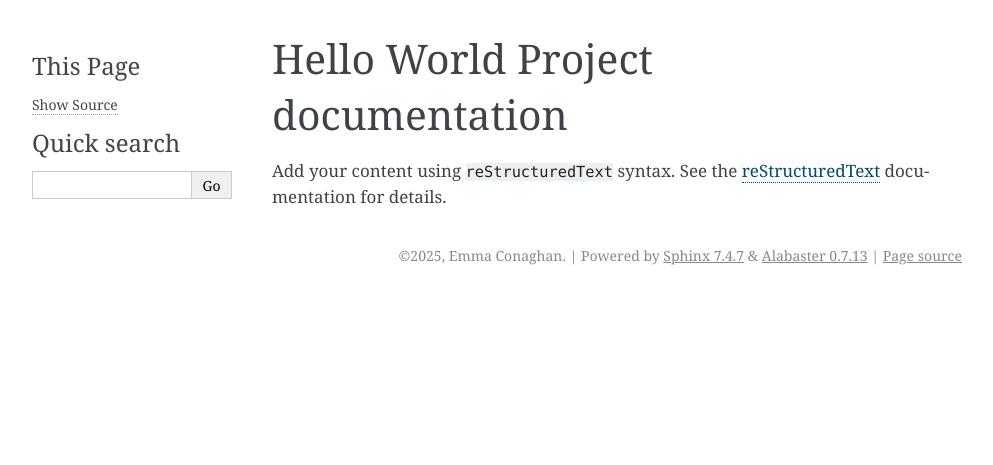
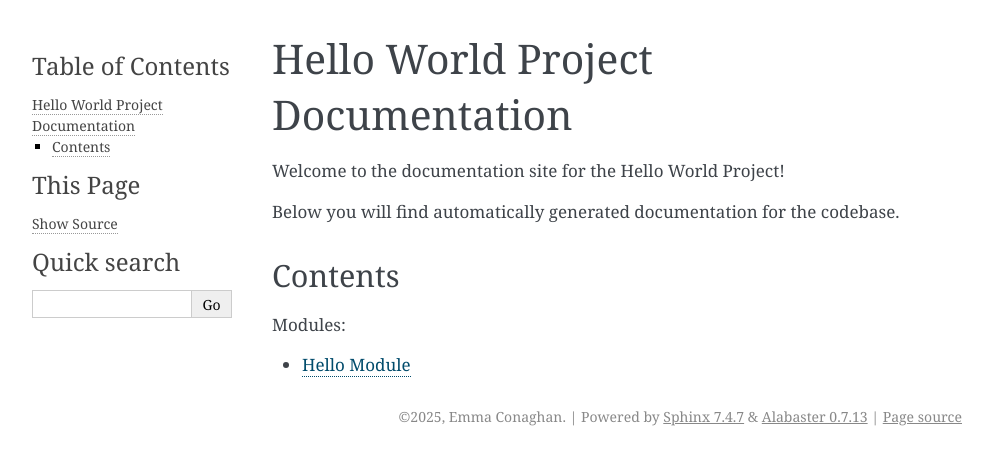
Before and after one commit to emma-conaghan/Hello-World, a Sphinx documentation site: the page built from docs/index.rst, in a window 1280 px wide. Shown: the top 465 px of the page, without its empty margins (148-1141 px from the left). Built offline with Sphinx 7.4.7, drawn with Linux system fonts in a browser that asks for light colours.

Commit message:
Add autodoc pages to Sphinx (index + hello.rst)

```diff
--- /dev/null
+++ b/docs/hello.rst
@@ -0,0 +1,7 @@
+Hello Module
+============
+
+.. automodule:: hello
+   :members:
+   :undoc-members:
+   :show-inheritance:
--- a/docs/index.rst
+++ b/docs/index.rst
@@ -1,16 +1,15 @@
-.. Hello World Project documentation master file, created by
-   sphinx-quickstart on Wed Dec 10 19:51:29 2025.
-   You can adapt this file completely to your liking, but it should at least
-   contain the root `toctree` directive.
-
-Hello World Project documentation
+Hello World Project Documentation
 =================================
 
-Add your content using ``reStructuredText`` syntax. See the
-`reStructuredText <https://www.sphinx-doc.org/en/master/usage/restructuredtext/index.html>`_
-documentation for details.
+Welcome to the documentation site for the Hello World Project!
 
+Below you will find automatically generated documentation for the codebase.
+
+Contents
+--------
 
 .. toctree::
    :maxdepth: 2
-   :caption: Contents:
+   :caption: Modules:
+
+   hello
```
